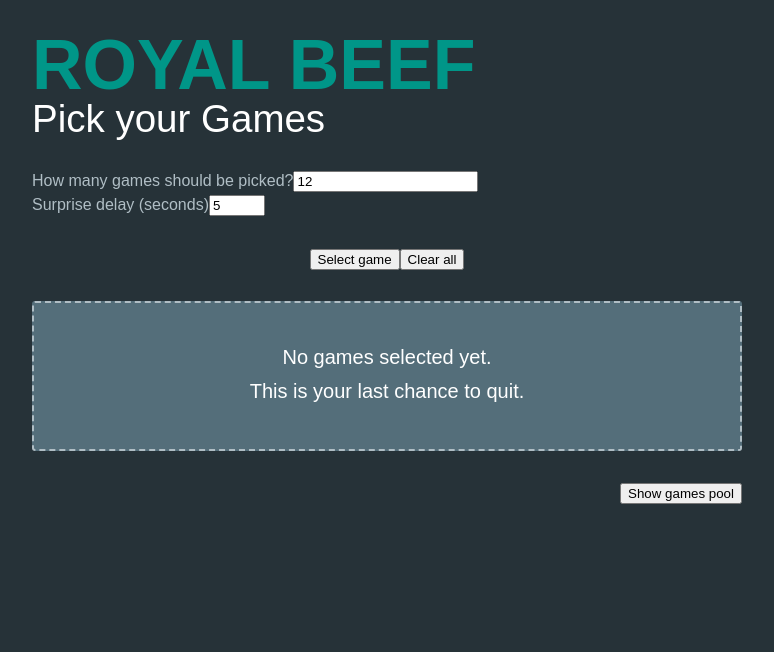
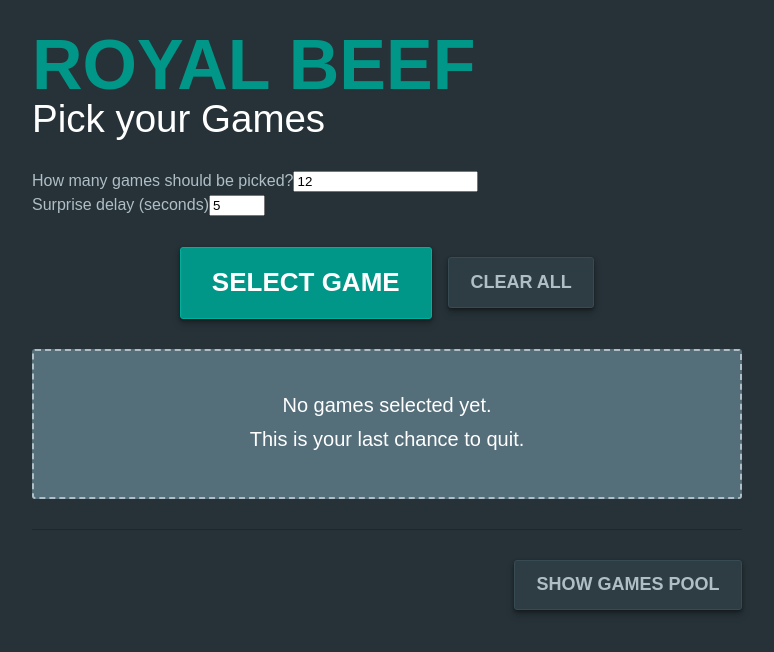
Before and after one commit to KonradRolof/beef-game-picker, a React (Create React App) app: page / in a window 1280 px wide. Shown: the top 652 px of the page, without its empty margins (253-1027 px from the left). Built offline with nearby package versions, Linux system fonts and the light colour scheme; a web font is replaced by a local one.

Commit message:
[FEATURE] add button styles

```diff
--- a/src/scss/App.scss
+++ b/src/scss/App.scss
@@ -54,7 +54,13 @@
 }
 
 .games-pool {
+  border-top: 1px solid $mat-contrast;
+  margin-top: 30px;
   padding: 30px 0;
+
+  .btn {
+    @include button($mat-foreground, $mat-buttons);
+  }
 }
 
 .games-pool__header {
@@ -64,6 +70,10 @@
 .games-pool__control {
   padding: 15px 0;
   text-align: right;
+
+  .btn {
+    font-size: #{koro-rem-calc(12)};
+  }
 }
 
 .games-pool__body {
--- a/src/scss/Picker.scss
+++ b/src/scss/Picker.scss
@@ -1,12 +1,30 @@
-@import "./settings";
+@import './settings';
+@import './functions';
+@import './mixins';
 
 .Picker_settings {
   margin-bottom: 30px;
 }
 
 .Picker__cta {
+  align-items: center;
+  display: flex;
+  justify-content: center;
   margin-bottom: 30px;
-  text-align: center;
+
+  .btn--pick {
+    @include button($white, $mat-accent-color);
+    font-size: #{koro-rem-calc(22)};
+    margin: 0 1rem 0 0;
+
+    @include koro-breakpoint(sm) {
+      font-size: #{koro-rem-calc(26)};
+    }
+  }
+
+  .btn--clear {
+    @include button($mat-foreground, $mat-buttons);
+  }
 }
 
 .Picker__warning {
--- a/src/scss/_mixins.scss
+++ b/src/scss/_mixins.scss
@@ -202,3 +202,46 @@ $breakpoint-map: (
     }
   }
 }
+
+// ------------------------------------------------ //
+
+@mixin button($color, $bgc, $bdc: null) {
+  @if ($bdc == null) {
+    $bdc: lighten($bgc, 5%);
+  }
+
+  background-color: $bgc;
+  border: 1px solid $bdc;
+  border-radius: $ci-border-radius;
+  box-shadow: 0 1px 2px rgba($black, 0.15),
+    0 2px 3px rgba($black, 0.15),
+    0 3px 5px rgba($black, 0.15),
+    0 5px 8px rgba($black, 0.15);
+  color: $color;
+  cursor: pointer;
+  display: inline-block;
+  font-size: #{koro-rem-calc(16)};
+  font-weight: 900;
+  line-height: 1.1;
+  padding: 0.8em 1.2em;
+  text-transform: uppercase;
+  transition: background-color 0.2s,
+    border-color 0.2s,
+    box-shadow 0.2s;
+
+  @include koro-breakpoint(sm) {
+    font-size: #{koro-rem-calc(18)};
+  }
+
+  &:hover,
+  &:active {
+    background-color: lighten($bgc, 5%);
+    border-color: lighten/$bdc, 5%;
+    box-shadow: 0 1px 2px rgba($black, 0.15),
+    0 2px 3px rgba($black, 0.15),
+    0 3px 5px rgba($black, 0.15),
+    0 5px 8px rgba($black, 0.15),
+    0 8px 13px rgba($black, 0.15),
+    0 13px 21px rgba($black, 0.15);
+  }
+}
```
